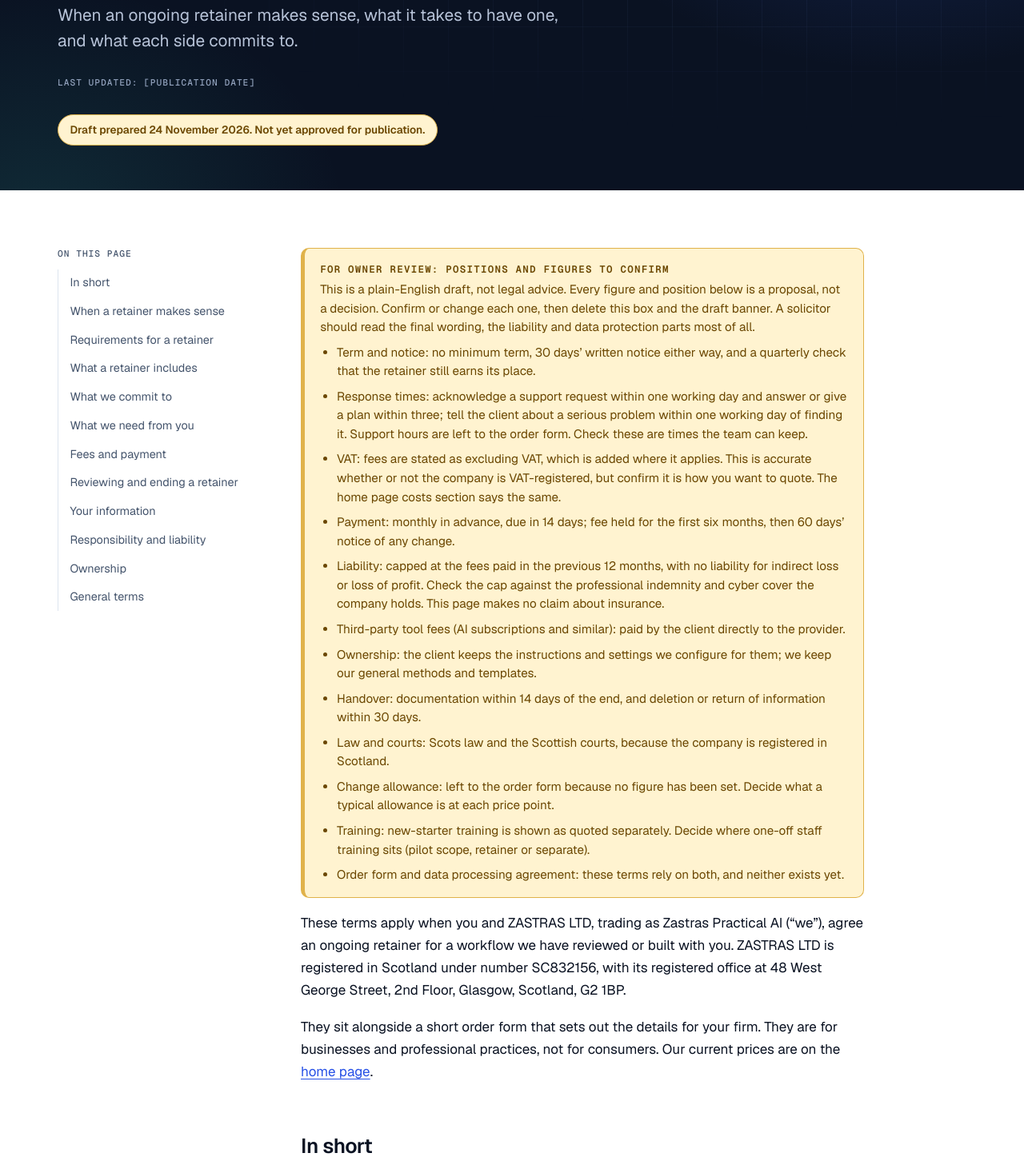
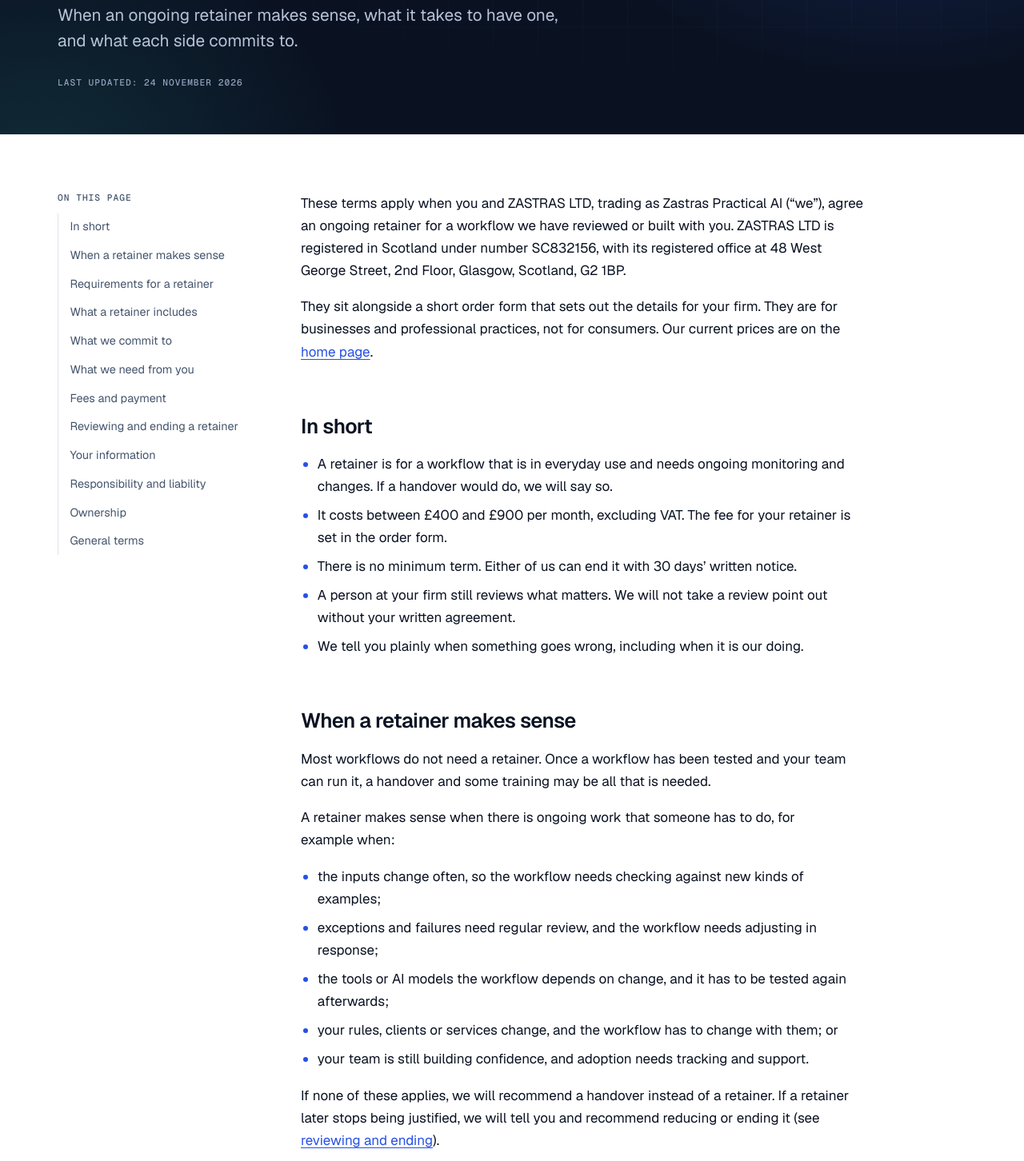
Before and after one commit to zastras/zastras.uk, a plain HTML site: page site/retainer/index.html in a window 1280 px wide. Shown: the part 264-1716 px from the top of the page at 80% size. Drawn offline with Linux system fonts and the light colour scheme.

Commit message:
Retainer terms: remove draft notes and set the date
The owner approved the retainer terms as drafted on 24 November 2026.
Remove the draft banner and the owner-review box from the page and set
"Last updated" to 24 November 2026.

Record the approval in To-do.md and the review notes, drop the
owner-review wording from the README, and update the cutover checklist:
the production check now fails on eight launch items instead of eleven
(three noindex tags, three marker comments, and the privacy page's draft
banner and publication-date placeholder).

Co-Authored-By: Claude Sonnet 5.5 <noreply@anthropic.com>

```diff
--- a/site/retainer/index.html
+++ b/site/retainer/index.html
@@ -89,8 +89,7 @@
         <p class="eyebrow">Ongoing care</p>
         <h1 id="retainer-title">Retainer terms</h1>
         <p class="lead">When an ongoing retainer makes sense, what it takes to have one, and what each side commits to.</p>
-        <p class="label">Last updated: [publication date]</p>
-        <p class="draft-banner" role="note">Draft prepared 24 November 2026. Not yet approved for publication.</p>
+        <p class="label">Last updated: 24 November 2026</p>
       </div>
     </section>
 
@@ -115,25 +114,6 @@
         </nav>
 
         <div class="prose">
-          <div class="owner-decision" role="note">
-            <strong>For owner review: positions and figures to confirm</strong>
-            <span>This is a plain-English draft, not legal advice. Every figure and position below is a proposal, not a decision. Confirm or change each one, then delete this box and the draft banner. A solicitor should read the final wording, the liability and data protection parts most of all.</span>
-            <ul>
-              <li>Term and notice: no minimum term, 30 days&rsquo; written notice either way, and a quarterly check that the retainer still earns its place.</li>
-              <li>Response times: acknowledge a support request within one working day and answer or give a plan within three; tell the client about a serious problem within one working day of finding it. Support hours are left to the order form. Check these are times the team can keep.</li>
-              <li>VAT: fees are stated as excluding VAT, which is added where it applies. This is accurate whether or not the company is VAT-registered, but confirm it is how you want to quote. The home page costs section says the same.</li>
-              <li>Payment: monthly in advance, due in 14 days; fee held for the first six months, then 60 days&rsquo; notice of any change.</li>
-              <li>Liability: capped at the fees paid in the previous 12 months, with no liability for indirect loss or loss of profit. Check the cap against the professional indemnity and cyber cover the company holds. This page makes no claim about insurance.</li>
-              <li>Third-party tool fees (AI subscriptions and similar): paid by the client directly to the provider.</li>
-              <li>Ownership: the client keeps the instructions and settings we configure for them; we keep our general methods and templates.</li>
-              <li>Handover: documentation within 14 days of the end, and deletion or return of information within 30 days.</li>
-              <li>Law and courts: Scots law and the Scottish courts, because the company is registered in Scotland.</li>
-              <li>Change allowance: left to the order form because no figure has been set. Decide what a typical allowance is at each price point.</li>
-              <li>Training: new-starter training is shown as quoted separately. Decide where one-off staff training sits (pilot scope, retainer or separate).</li>
-              <li>Order form and data processing agreement: these terms rely on both, and neither exists yet.</li>
-            </ul>
-          </div>
-
           <p>These terms apply when you and ZASTRAS LTD, trading as Zastras Practical AI (&ldquo;we&rdquo;), agree an ongoing retainer for a workflow we have reviewed or built with you. ZASTRAS LTD is registered in Scotland under number SC832156, with its registered office at 48 West George Street, 2nd Floor, Glasgow, Scotland, G2 1BP.</p>
           <p>They sit alongside a short order form that sets out the details for your firm. They are for businesses and professional practices, not for consumers. Our current prices are on the <a href="../#costs">home page</a>.</p>
 
```
Also changed, not shown: 4 other files.
